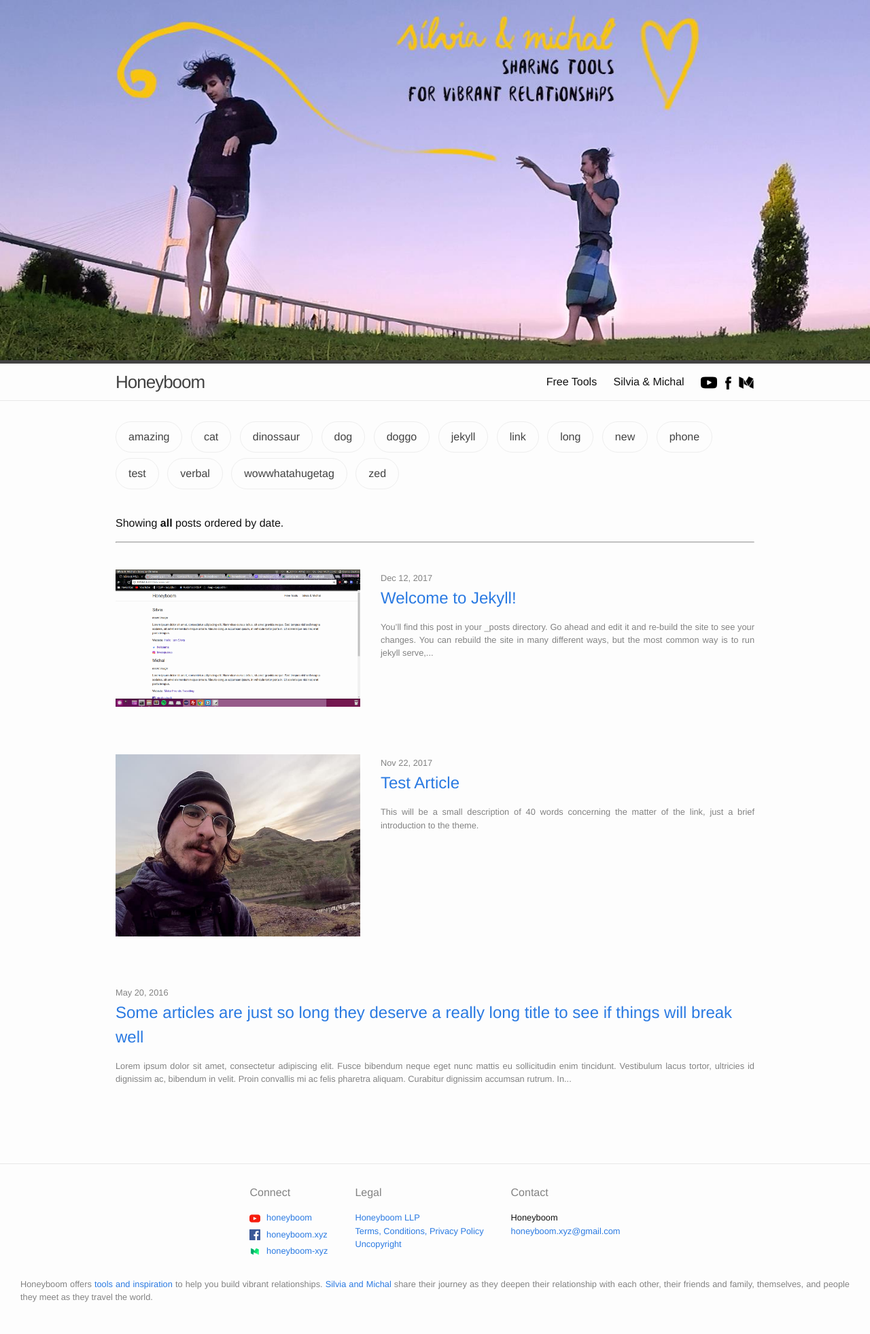
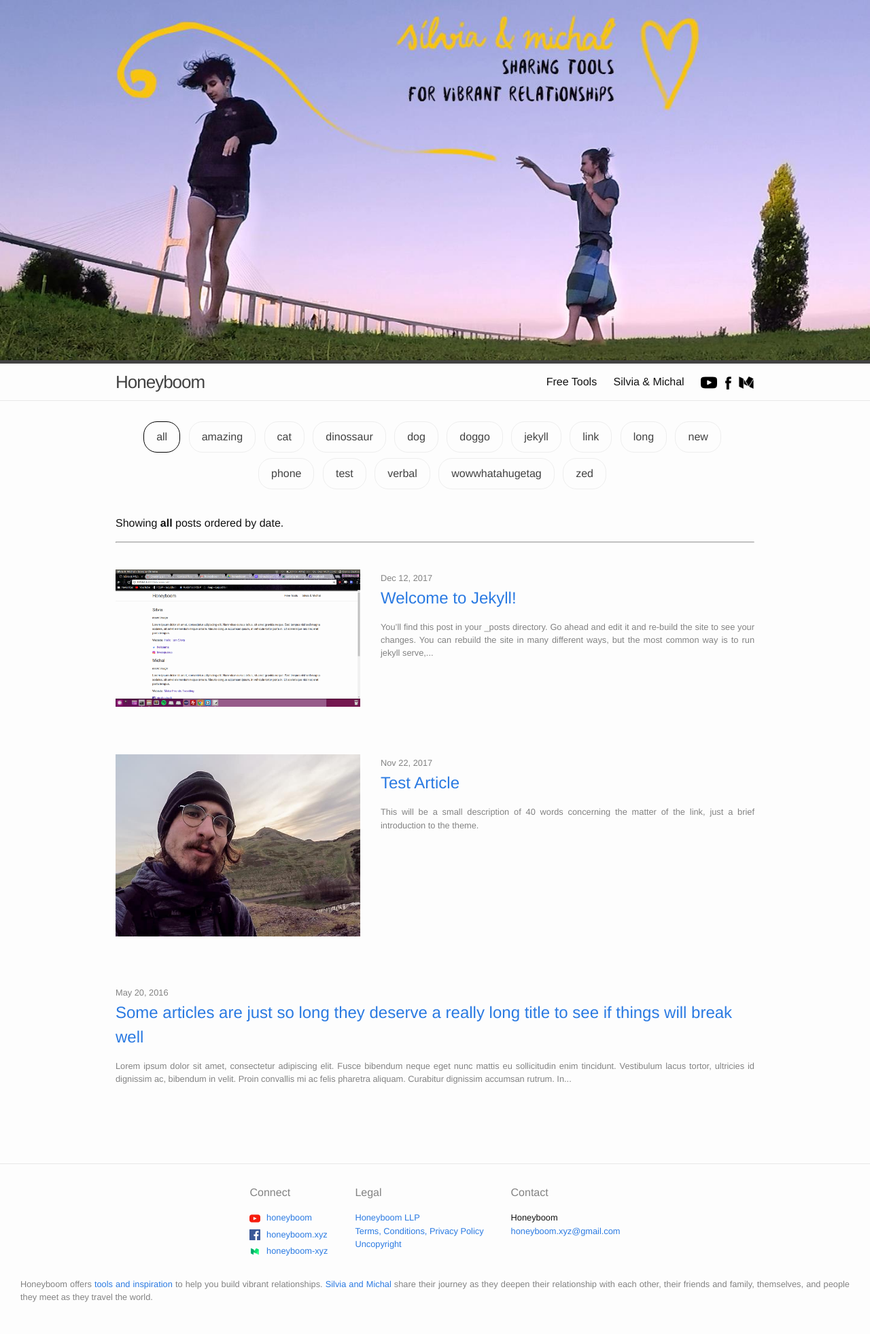
Before and after one commit to Honeyboom/honeyboom.github.io, a Jekyll site: the page built from free-tools.md, in a window 1280 px wide. Shown: the whole page at 68% size. Built offline with Jekyll 4.4.1, drawn with Linux system fonts in a browser that asks for light colours.

Commit message:
Updated sorting table formatting and added all button

```diff
--- a/_includes/sorting-table.html
+++ b/_includes/sorting-table.html
@@ -1,6 +1,9 @@
 <div class="sorting-table">
 	<div class="tags-container">
   	<ul class="blog-tags-list">
+	  <li class="blog-tag-item active" id="all-posts">
+	  	<a href onclick="order('chrono-date'); return false;">all</a>
+		</li>
   	  {% assign sorted_tags = site.tags | sort %}
   	  {% for tag in sorted_tags %}
   	    {% assign t = tag | first %}
--- a/_sass/minima/_layout.scss
+++ b/_sass/minima/_layout.scss
@@ -345,6 +345,7 @@
 
 
 .tags-container {
+	text-align: center;
 	margin-bottom: $spacing-unit;
 	ul {
     list-style-type: none;
@@ -355,7 +356,7 @@
 		padding: 10px 18px;
     margin: 0 8px 8px 0;
     border: 1px solid #eee;
-    border-radius: 30px;
+    border-radius: 20px;
 		color: $text-color;
 		a {
 			color: $grey-color-dark;
--- a/assets/js/sorting.js
+++ b/assets/js/sorting.js
@@ -9,6 +9,7 @@ function filter(tag) {
 
 function setActiveTag(tag) {
   //if not active, set tag to active, else remove active
+	document.getElementById('all-posts').classList.remove('active');
   var item = document.getElementById(tag + '-item');
   if(item) {
     if(item.classList.contains('active')) {
@@ -80,8 +81,9 @@ function order(type) {
 
 	//shows all posts in chronological order
   if(type === "chrono-date") {
-  	var lists = document.getElementsByClassName('post-list-item');
-    for(var i=0; i < lists.length; i++) {
+		document.getElementById('all-posts').classList.add('active');
+		var lists = document.getElementsByClassName('post-list-item');
+		for(var i=0; i < lists.length; i++) {
       lists[i].classList.remove('hidden');
     }
   }
```
